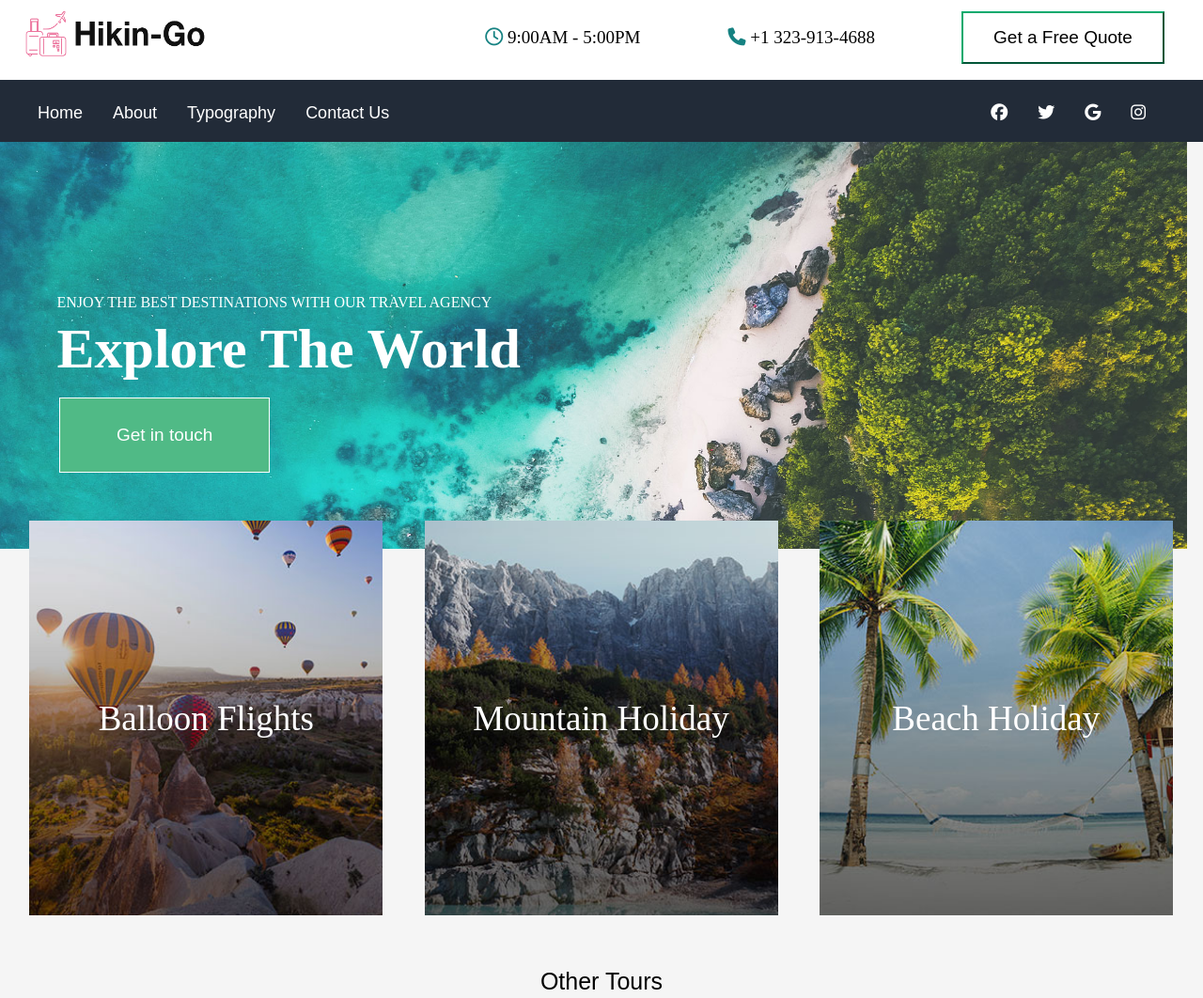
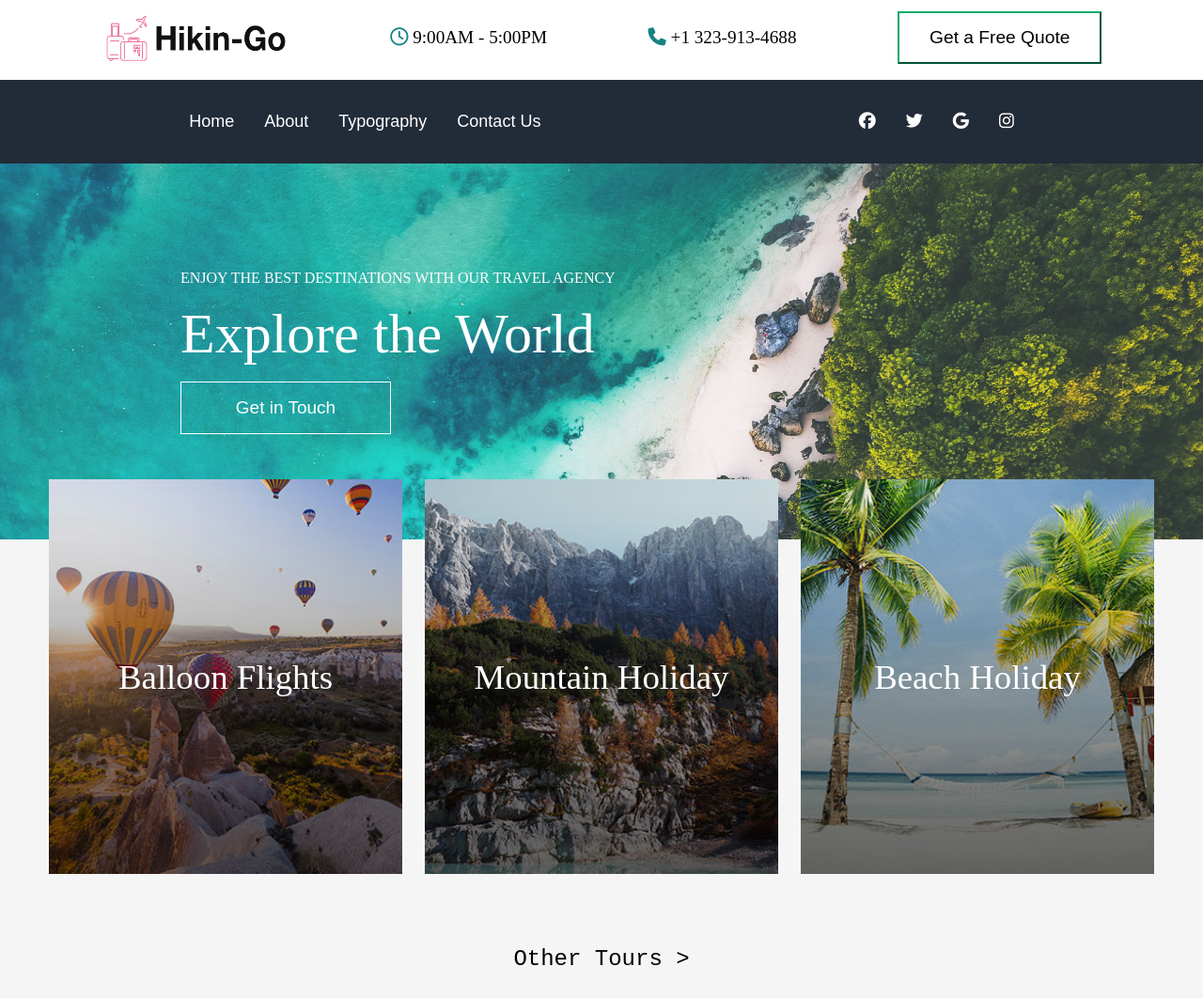
Before and after one commit to sonakshimathur07/travel-web-template, a plain HTML site: page index.html in a window 1280 px wide. Shown: the part 5-1067 px from the top of the page at 94% size. Drawn offline with Linux system fonts and the light colour scheme.

Commit message:
ui changes

```diff
--- a/index.html
+++ b/index.html
@@ -9,73 +9,143 @@
   <link rel="stylesheet" href="https://cdnjs.cloudflare.com/ajax/libs/font-awesome/6.5.1/css/all.min.css"
     integrity="sha512-DTOQO9RWCH3ppGqcWaEA1BIZOC6xxalwEsw9c2QQeAIftl+Vegovlnee1c9QX4TctnWMn13TZye+giMm8e2LwA=="
     crossorigin="anonymous" referrerpolicy="no-referrer" />
+  <script src="tab.js"></script>
 </head>
 
 <body>
-  <header>
-    <div class="navbar-one">
-      <div class="left-side">
-        <img class="logo" src="logo.png" alt="logo" />
+  <div class="main">
+    <div class="main-header">
+      <div class="main-header-top">
+        <div class="main-header-top-left">
+          <!-- logo image -->
+          <img class="logo" src="./images/logo.png" alt="logo" />
         </div>
 
-      <div class="center-side">
+        <div class="main-header-top-center">
+          <!-- visit time -->
           <i class="fa-regular fa-clock icon-color"></i>
           <span>9:00AM - 5:00PM</span>
         </div>
 
-      <div class="right-side">
+        <div class="main-header-top-right">
+          <!-- contact number -->
           <i class="fa-solid fa-phone icon-color"></i>
           <span>+1 323-913-4688</span>
         </div>
 
-      <input type="button" class="button" value="Get a Free Quote" />
-
+        <div class="main-header-top-rightButton">
+          <!-- Get a Free Quote -->
+          <input type="button" class="button-primary" value="Get a Free Quote" />
+        </div>
       </div>
 
-    <div class="navbar-second">
-      <ul class="text">
+      <div class="main-header-two">
+        <div class="main-header-two-left">
+          <!-- navbar -->
+          <ul class="main-header-two-left-navbar">
             <li>Home</li>
             <li>About</li>
             <li>Typography</li>
             <li>Contact Us</li>
           </ul>
+        </div>
 
-      <ul class="text1">
+        <div class="main-header-two-right">
+          <!-- social links -->
+          <ul class="main-header-two-right-social">
             <li><i class="fa-brands fa-facebook"></i></li>
             <li><i class="fa-brands fa-twitter"></i></li>
             <li><i class="fa-brands fa-google"></i></li>
             <li><i class="fa-brands fa-instagram"></i></li>
           </ul>
         </div>
-  </header>
-
-  <div class="section-part">
-    <div class="section">
-       <img class="ocean" src="ocean.jpg" alt="ocean"/>
-       <p class="overlay" >ENJOY THE BEST DESTINATIONS WITH OUR TRAVEL AGENCY</p>
-       <h1 class=" overlay1">Explore The World</h1>
-       <input type="button" class="button1" value="Get in touch">
-    </div>
-
-    <div class="section1">
-      <div class="ballon">
-        <!-- <img src="balloon flights.jpg" alt="ballon flights"/> -->
-        Balloon Flights
-      </div>
-      <div class="mountain">
-        <!--<img src="moutain holiday.jpg" alt="mountain holiday"/>-->
-        Mountain Holiday
-      </div>
-      <div class="beach">
-        <!--<img src="beach holiday.jpg" alt="beach holiday"/>-->
-        Beach Holiday
-      </div>
-    </div>
-    <div class="othertour">
-      Other Tours
       </div>
     </div>
 
+    <div class="main-section">
+
+      <!-- Banner Section Top -->
+      <div class="main-section-bannerOne">
+        <!-- <img class="ocean" src="./images/ocean.jpg" alt="ocean"/> -->
+        <div class="main-section-bannerOne-subTitle">
+          Enjoy the Best Destinations with our travel agency
+        </div>
+        <div class="main-section-bannerOne-title">
+          Explore the World
+        </div>
+        <div class="main-section-bannerOne-cta">
+          <button class="button-secondary">
+            Get in Touch
+          </button>
+        </div>
+        <!-- <p class="overlay" >ENJOY THE BEST DESTINATIONS WITH OUR TRAVEL AGENCY</p>
+        <h1 class=" overlay1">Explore The World</h1>  -->
+      </div>
+
+      <!-- Banner Section Bottom -->
+      <div class="main-section-bannerTwo">
+        <div class="main-section-bannerTwo-images">
+          <div class="main-section-bannerTwo-images--background ballon">Balloon Flights</div>
+          <div class="main-section-bannerTwo-images--background mountain">Mountain Holiday</div>
+          <div class="main-section-bannerTwo-images--background beach">Beach Holiday</div>
+        </div>
+        <div class="main-section-bannerTwo-other">
+          Other Tours <span>></span>
+        </div>
+      </div>
+
+      <!-- Services Section -->
+      <div class="main-section-services">
+        <div class="main-section-services-discover">
+          <div class="main-section-services-discover-left">
+            <img src="images/water.jpg" alt="Discover New Horizon" />
+          </div>
+          <div class="main-section-services-discover-right">
+            <div class="main-section-services-discover-right--title">
+              Discover New Horizons
+            </div>
+            <div class="main-section-services-discover-right--tabs">
+              <div class="main-section-services-discover-right--tabs-title">
+                <div
+                  class="main-section-services-discover-right--tabs-title-tab1 tab active"
+                  onclick="tabUpdate('tab1')"
+                >
+                  About Us
+                </div>
+                <div
+                  class="main-section-services-discover-right--tabs-title-tab2 tab"
+                  onclick="tabUpdate('tab2')"
+                >
+                  Why Choose us
+                </div>
+                <div
+                  class="main-section-services-discover-right--tabs-title-tab3 tab"
+                  onclick="tabUpdate('tab3')"
+                >
+                  Our Mission
+                </div>
+              </div>
+
+              <div class="main-section-services-discover-right--tabs-content">
+                <div id="tab1" class="main-section-services-discover-right--tabs-content-tab active">
+                  Wonder Tour is committed to bringing our clients the best in value and quality travel arrangements. We are passionate about travel and sharing the world's wonders with you.
+                </div>
+                <div id="tab2" class="main-section-services-discover-right--tabs-content-tab">
+                  We are proud to offer excellent quality and value for money in our tours, which give you the chance to experience your chosen destination in an authentic and exciting way.
+                </div>
+                <div id="tab3" class="main-section-services-discover-right--tabs-content-tab">
+                  Our mission is to provide the ultimate travel planning experience while becoming a one-stop shop for every travel service available in the industry.
+                </div>
+              </div>
+            </div>
+            <div class="main-section-services-discover-right--buttons">
+              <button class="btn button-primary">Get in Touch</button>
+              <button class="btn button-primary">Read More</button>
+            </div>
+          </div>
+        </div>
+      </div>
+    </div>
+  </div>
 </body>
-
 </html>
--- a/style.css
+++ b/style.css
@@ -3,7 +3,7 @@ body {
     box-sizing:border-box;
 }
 
-.navbar-one {
+.main-header-top {
     height: 90px;
     background-color: white;
     color: black;
@@ -12,39 +12,22 @@ body {
     align-items: center;
 }
 
-.left-side {
-    height: 50px;
-    width: 100px;
-}
-
 .logo{
-    background-image: url('logo.png');
-    background-size: cover;
-    height: 60px;
-    width: 200px;
-    margin-top: -12px;
-    margin-left: -70px;
+    height: 3.75rem;
+    width: 12.5rem;
     cursor:pointer;
 }
 
-.center-side{
-    margin-left: 232px;
-    font-size: 19px;
+.main-header-top-center, .main-header-top-right {
+    font-size: 1.2rem;
 }
 
 .icon-color {
     color: rgb(22, 130, 130);
 }
-.right-side{
-    margin-left:1px;
-    font-size: 19px;
-    cursor: pointer;
 
-}
-
-.button{
-    margin-right:-51px;
-    font-size: 19px;
+.button-primary{
+    font-size: 1.2rem;
     cursor: pointer;
     display: inline-block;
     background-color: white;
@@ -52,168 +35,198 @@ body {
     padding: 15px 32px;
 }
 
-.button1:hover{
-    background-color: white;
+.main-header-two{
+    background-color: #222b38;
+    padding: 1rem 2rem;
+    display: flex;
+    justify-content: space-around;
+    align-items: center;
+}
+
+.main-header-two ul {
+    list-style-type: none;
+    color: white;
+    font-size: 18px;
+    font-family: sans-serif;
+    padding: 0;
+}
+
+.main-header-two li {
+    cursor: pointer;
+}
+
+.main-header-two-left-navbar {
+    display: flex;
+    gap: 2rem;
+}
+
+.main-header-two-right-social{
+    display: flex;
+    gap: 2rem;
+}
+
+.main-section{
 
 }
 
-.navbar-second{
- background-color: #222b38;
- height: 70px;
- display: flex;
+.main-section-bannerOne {
+    background-image: url('./images/ocean.jpg');
+    background-size: cover;
+    background-repeat: no-repeat;
+    height: 50vh;
+    width: auto;
+    display: flex;
+    flex-direction: column;
+    justify-content: center;
+    gap: 1rem;
+    padding-left: 12rem;
 }
 
-ul{
-    list-style-type: none;
-
+.main-section-bannerOne-subTitle {
+    text-transform: uppercase;
+    color: white;
+    animation: fadeInLeft 4s;
 }
 
-.text{
+.main-section-bannerOne-title {
     color: white;
-    font-size: 18px;
-    font-family: sans-serif;
+    font-size: 3.75rem;
+    animation: fadeInLeft 4s;
+}
+
+.button-secondary {
+    font-size: 19px;
+    font-family:sans-serif;
+    background-color: transparent;
+    color: white;
+    border:1px solid white;
+    padding: 1rem;
+    min-width: 224px;
+    cursor: pointer;
+    animation: fadeInLeft 4s;
+    animation-fill-mode: both;
+}
+
+.button-secondary:hover {
+    background-color:#50BA86;
+}
+
+.main-section-bannerTwo {
     display: flex;
+    flex-direction: column;
+    gap: 13px;
+    background-color: whitesmoke;
     align-items: center;
-    gap: 2rem;
+    padding-bottom: 4rem;
+}
+
+.main-section-bannerTwo-images {
+    display: flex;
+    justify-content: center;
+    gap: 1.5rem;
+    position: relative;
+    top: -4rem;
     cursor: pointer;
 }
 
-.text1{
+.main-section-bannerTwo-images--background {
+    background-size: cover;
+    background-repeat: no-repeat;
+    font-size: 2.3rem;
     color: white;
-    font-size: 18px;
-    font-family: sans-serif;
+    display: grid;
+    place-items: center;
+    width: 376px;
+    height:420px;
+}
+
+.ballon{
+    background-image: url('./images/balloonFlights.jpg');
+}
+
+.mountain{
+    background-image: url('./images/moutainHoliday.jpg');
+}
+
+.beach{
+    background-image: url('./images/beachHoliday.jpg');
+}
+
+.main-section-bannerTwo-images .ballon:hover {
+  background-size: 110%;
+}
+
+.main-section-bannerTwo-images .mountain:hover {
+    background-size: 110%;
+}
+
+.main-section-bannerTwo-images .beach:hover {
+    background-size: 110%;
+}
+
+.main-section-bannerTwo-other{
+    font-size: 1.5rem;
+    font-family: monospace;
+    color: black;
+}
+
+.main-section-bannerTwo-other:hover {
+    transform: scaleX(1rem);
+}
+
+.main-section-services-discover {
     display: flex;
+    justify-content: center;
     align-items: center;
     gap: 2rem;
-    margin-left: 600px ;
+    padding: 4rem 0;
+}
+
+.main-section-services-discover-right {
+    display: flex;
+    flex-direction: column;
+    gap: 1rem;
+}
+
+.main-section-services-discover-right--title {
+    font-weight: 700;
+    font-size: 3rem;
+    font-family: Georgia, 'Times New Roman', Times, serif;
+}
+
+.main-section-services-discover-right--tabs {
+    display: flex;
+    flex-direction: column;
+    gap: 1rem;
+}
+
+.main-section-services-discover-right--tabs-title {
+    display: flex;
+    gap: 1rem;
+    font-size: 1.4rem;
+}
+
+.main-section-services-discover-right--tabs-title .tab {
+    font-size: 1.4rem;
+    text-transform: uppercase;
+    color: rgb(177, 176, 176);
+    padding: 1rem 0;
+    border-bottom: 2px solid rgb(177, 176, 176);
     cursor: pointer;
 }
 
-.section-part{
-    height: 935px;
-    width: 100%;
-    background-color: whitesmoke;
-    margin-top: -4px;
+.main-section-services-discover-right--tabs-content-tab {
+    display: none;
 }
 
-.ocean {
-    transform: rotate(0deg);
-    height: 433px;
-    width: 1263px;
-    background-size:contain;
-    margin-top: 0px;
-    margin-bottom: 1rem;
+.tabTitleActive {
+    color: turquoise;
 }
 
-.section  {
-    position: relative;
-    display: inline-block;
-}
-
-.overlay {
-    position: absolute;
-    top: 30%;
-    left: 4%;
-    color: white;
-    padding: 10px;
-}
-
-.overlay1 {
-    position: absolute;
-    top: 30%;
-    left: 4%;
-    font-size: 60px;
-    color: white;
-    padding:10px;
-}
-
-.button1 {
-    position: absolute;
-    top: 60%;
-    left:5%;
-    font-size: 19px;
-    font-family:sans-serif;
-    background:#50BA86;
-    color: white;
-    border:1px solid white;
-    padding: 28px;
-    min-width: 224px;
-}
-
-.section1 {
-    display: flex;
-    justify-content: space-evenly;
-    gap: 13px;
-    position: relative;
-    margin-top: -50px;
-    max-width: 100%;
-    height: auto;
-    transition: transform 0.3s;
-    cursor: pointer;
-}
-
-.ballon{
-    background-image: url('balloon\ flights.jpg');
-    background-size: cover;
-    background-repeat: no-repeat;
-    width: 376px;
-    height:420px;
-    font-size: 37px;
-    color: white;
-    display: flex;
-    align-items: center;
-    justify-content: center;
-}
-
-.section1 .ballon:hover {
-  background-size: contain;
-}
-
-.mountain{
-    background-image: url('moutain\ holiday.jpg');
-    background-size: cover;
-    background-repeat: no-repeat;
-    width: 376px;
-    height: 420px;
-    font-size: 37px;
-    color: white;
-    display: flex;
-    align-items: center;
-    justify-content: center;
-}
-
-
-
-.section1 .mountain:hover {
-    background-size: contain;
-}
-
-.beach{
-    background-image: url('beach\ holiday.jpg');
-    background-size: cover;
-    background-repeat: no-repeat;
-    width: 376px;
-    height: 420px;
-    font-size: 37px;
-    color: white;
-    display: flex;
-    align-items: center;
-    justify-content: center;
-    margin-right: 1px;
-}
-
-
-.section1 .beach:hover {
-    background-size: contain;
-}
-
-.othertour{
-    font-size: 25px;
-    font-family: sans-serif;
-    color: black;
-    display: flex;
-    justify-content: center;
-    margin-top: 56px;
+.active {
+    display: block;
+    max-width: 36vw;
+    font-size: 1.2rem;
 }
 
 .section2 {
@@ -272,3 +285,15 @@ ul{
      justify-content: center;
      gap: 1rem;
 }
+
+
+@keyframes fadeInLeft {
+    0% {
+       opacity: 0;
+       transform: translateY(2rem);
+    }
+    100% {
+       opacity: 1;
+       transform: translateX(0);
+    }
+}
```
Also changed, not shown: tab.js (added, +7 -0 lines), images/balloonFlights.jpg (renamed from balloon flights.jpg), images/beachHoliday.jpg (renamed from beach holiday.jpg), images/darkOcean.jpg (renamed from dark ocean.jpg), images/island.jpg (renamed from island.jpg), images/logo.png (renamed from logo.png), images/moutainHoliday.jpg (renamed from moutain holiday.jpg), images/ocean.jpg (renamed from ocean.jpg), images/spainBeach.jpg (renamed from spain beach.jpg), images/water.jpg (renamed from water.jpg), 2 other files. Lines whose indentation alone changed are shown as unchanged.
